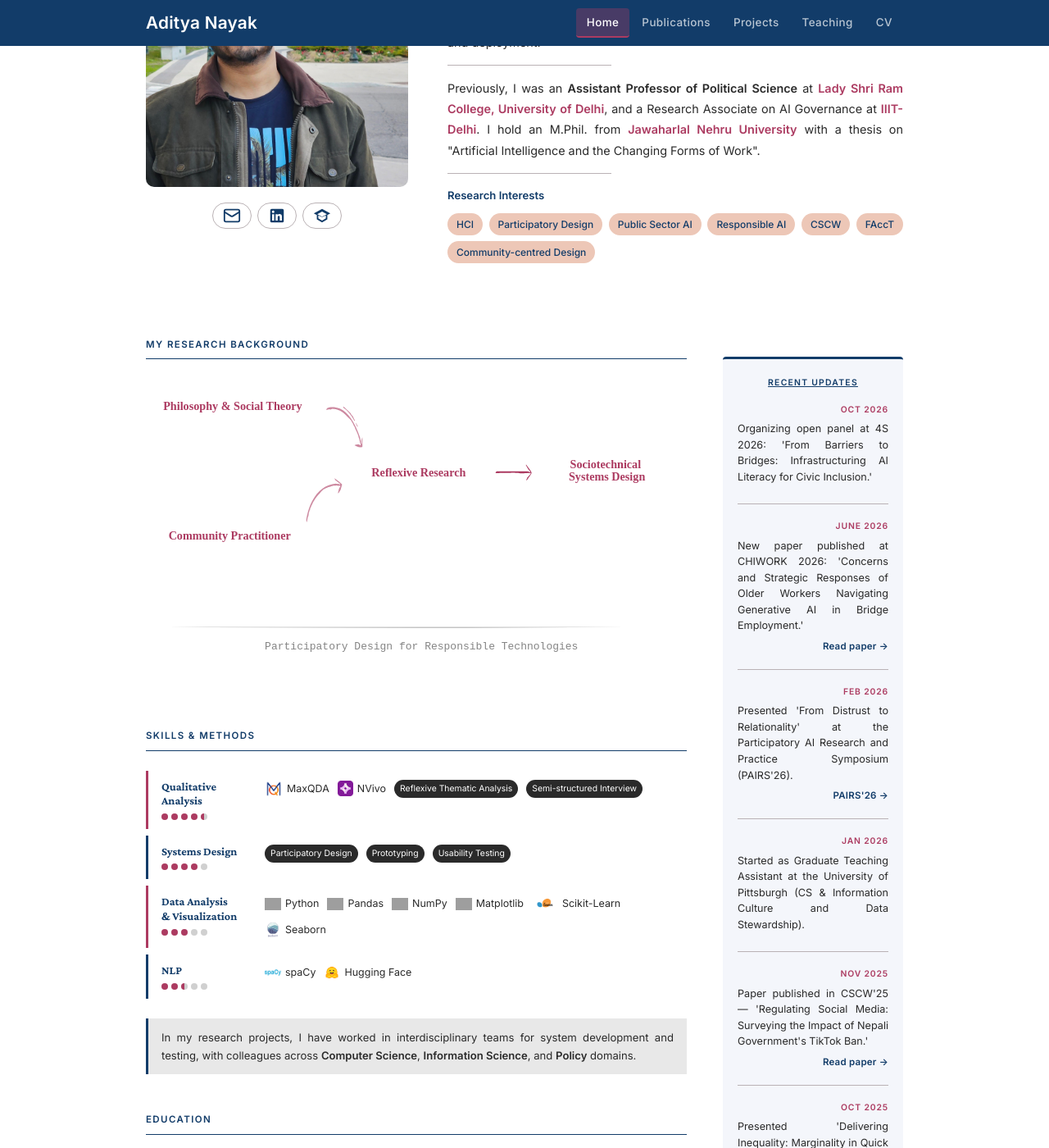
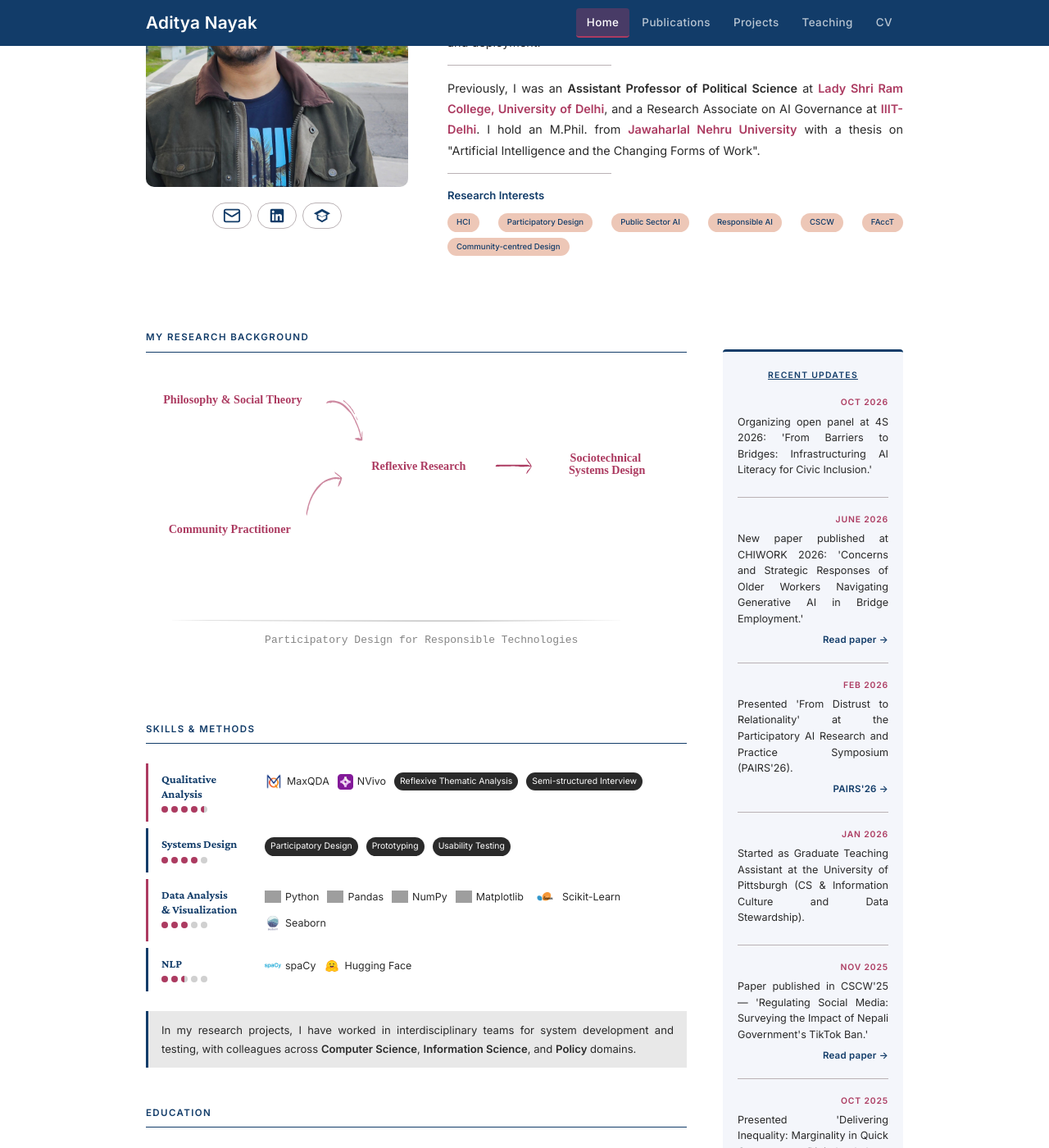
Before and after one commit to adityanayak-info/adityanayak-info.github.io, a Jekyll site: the page built from index.md, in a window 1280 px wide and 1400 px high, scrolled down 306 px. Shown: the whole window at 82% size. Built offline with Jekyll 4.4.1, drawn with Linux system fonts in a browser that asks for light colours; grey boxes are pictures that could not be loaded.

Commit message:
Update style.css

```diff
--- a/assets/css/style.css
+++ b/assets/css/style.css
@@ -551,7 +551,7 @@
 
 .project-tag {
   display: inline-block;
-  font-size: 0.7rem;
+  font-size: 0.6rem;
   font-weight: 500;
   color: var(--navy);
   background: var(--peach);
@@ -678,7 +678,7 @@
 }
 
 .interest-tag {
-  font-size: 0.75rem;
+  font-size: 0.6rem;
   font-weight: 500;
   color: var(--navy);
   background: var(--peach);
```
